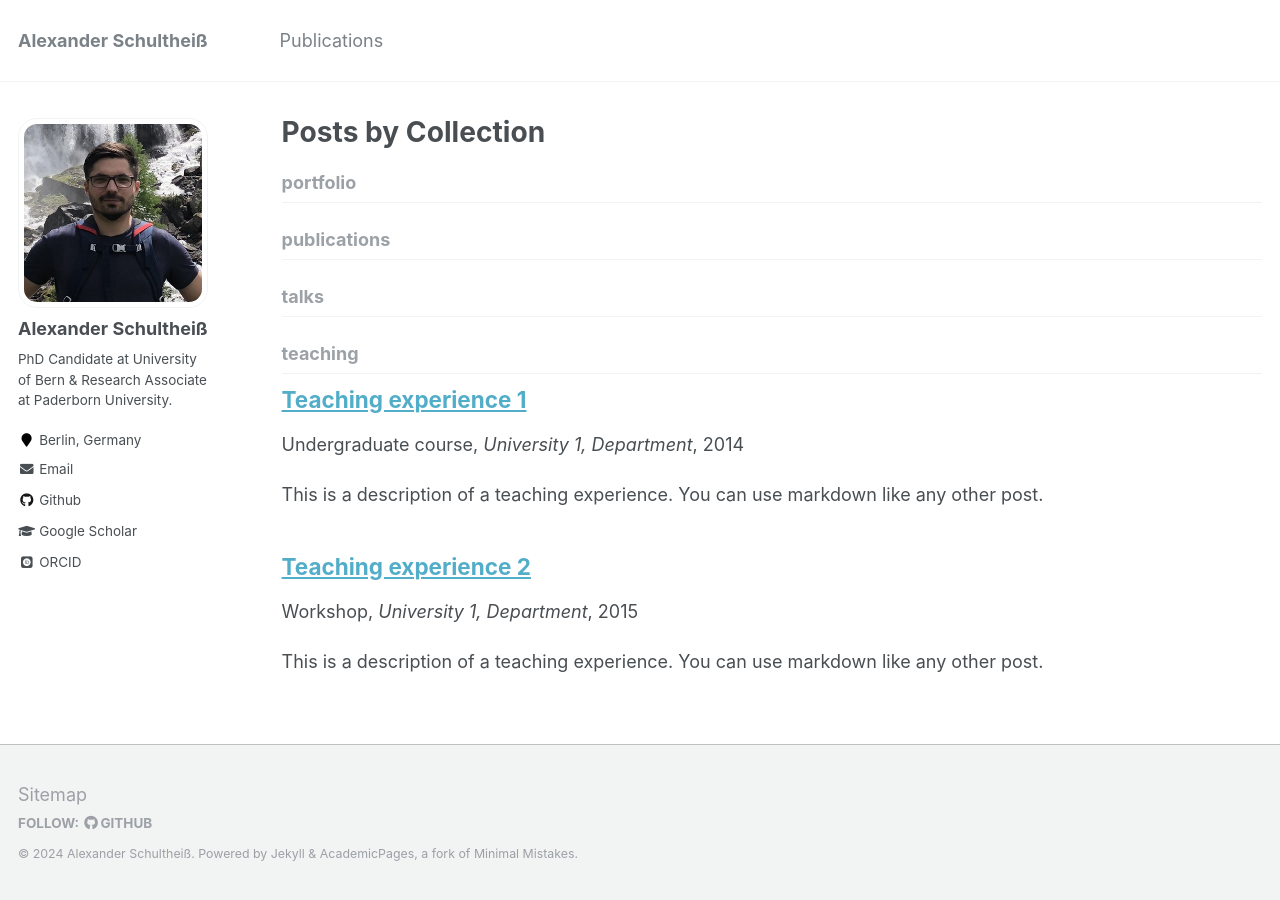
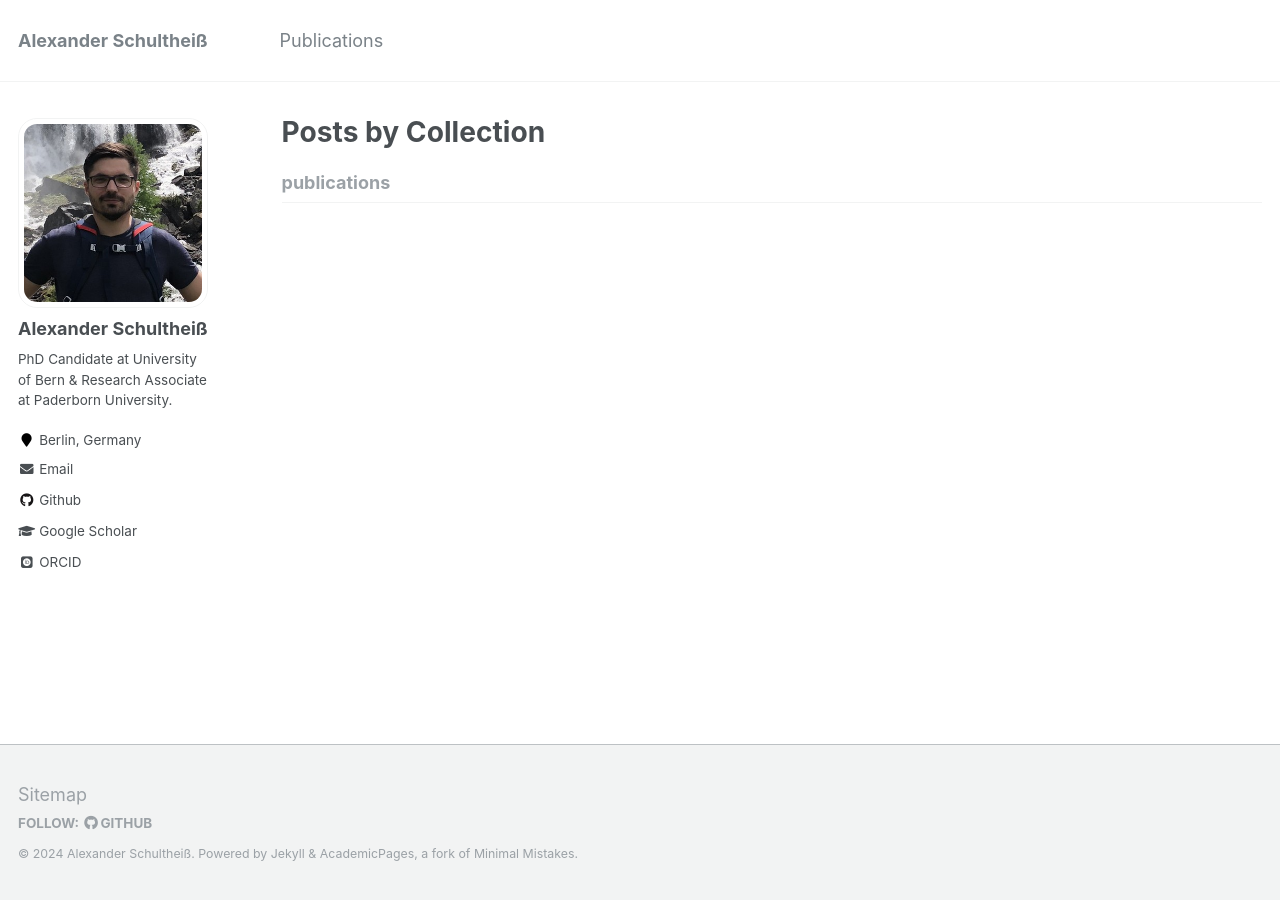
Before and after one commit to AlexanderSchultheiss/AlexanderSchultheiss.github.io, a Jekyll site: the page built from _pages/collection-archive.html, in a window 1280 px wide. Built offline with Jekyll 4.4.1, drawn with Linux system fonts in a browser that asks for light colours; some web fonts are replaced.

Commit message:
more cleaning

```diff
--- a/_config.yml
+++ b/_config.yml
@@ -177,33 +177,12 @@ kramdown:
 
 # Collections
 collections:
-  teaching:
-    output: true
-    permalink: /:collection/:path/
   publications:
     output: true
     permalink: /:collection/:path/
-  portfolio:
-    output: true
-    permalink: /:collection/:path/
-  talks:
-    output: true
-    permalink: /:collection/:path/
-
 
 # Defaults
 defaults:
-  # _posts
-  - scope:
-      path: ""
-      type: posts
-    values:
-      layout: single
-      author_profile: true
-      read_time: true
-      comments: true
-      share: true
-      related: true
   # _pages
   - scope:
       path: ""
@@ -211,15 +190,6 @@ defaults:
     values:
       layout: single
       author_profile: true
-  # _teaching
-  - scope:
-      path: ""
-      type: teaching
-    values:
-      layout: single
-      author_profile: true
-      share: true
-      comments: true
   # _publications
   - scope:
       path: ""
@@ -229,23 +199,6 @@ defaults:
       author_profile: true
       share: true
       comments: true
-  # _portfolio
-  - scope:
-      path: ""
-      type: portfolio
-    values:
-      layout: single
-      author_profile: true
-      share: true
-      comment: true
-  # _talks
-  - scope:
-      path: ""
-      type: talks
-    values:
-      layout: talk
-      author_profile: true
-      share: true
 
 # Sass/SCSS
 sass:
@@ -257,7 +210,7 @@ sass:
 permalink: /:categories/:title/
 # paginate: 5 # amount of posts to show
 # paginate_path: /page:num/
-timezone: America/Los_Angeles # http://en.wikipedia.org/wiki/List_of_tz_database_time_zones
+timezone: Europe/Berlin # http://en.wikipedia.org/wiki/List_of_tz_database_time_zones
 
 
 # Plugins
--- a/_teaching/2014-spring-teaching-1.md
+++ /dev/null
@@ -1,20 +0,0 @@
----
-title: "Teaching experience 1"
-collection: teaching
-type: "Undergraduate course"
-permalink: /teaching/2014-spring-teaching-1
-venue: "University 1, Department"
-date: 2014-01-01
-location: "City, Country"
----
-
-This is a description of a teaching experience. You can use markdown like any other post.
-
-Heading 1
-======
-
-Heading 2
-======
-
-Heading 3
-======
--- a/_teaching/2015-spring-teaching-2.md
+++ /dev/null
@@ -1,20 +0,0 @@
----
-title: "Teaching experience 2"
-collection: teaching
-type: "Workshop"
-permalink: /teaching/2015-spring-teaching-1
-venue: "University 1, Department"
-date: 2015-01-01
-location: "City, Country"
----
-
-This is a description of a teaching experience. You can use markdown like any other post.
-
-Heading 1
-======
-
-Heading 2
-======
-
-Heading 3
-======
```
